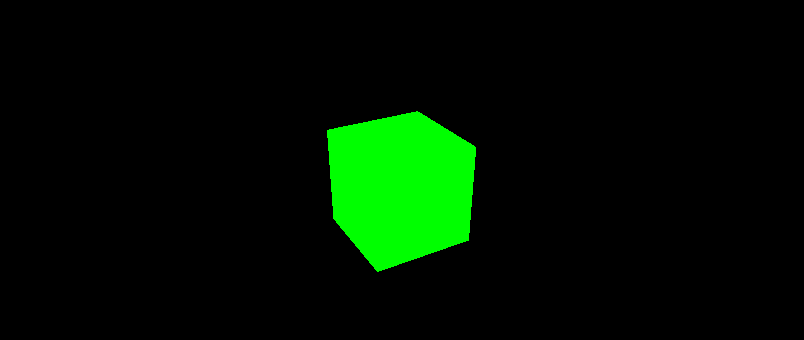
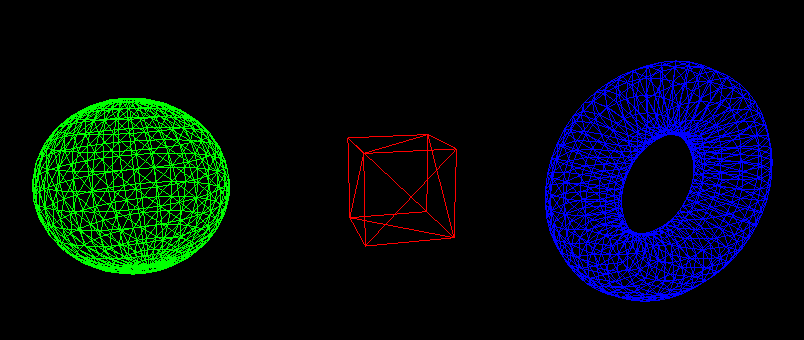
Before and after one commit to FabriBorgobello/threejs-test, a plain HTML site: page index.html in a window 1280 px wide. Shown: the part 214-554 px from the top of the page, without its empty margins (241-1045 px from the left). Drawn offline with nearby package versions, Linux system fonts and the light colour scheme; animation ran at ten frames a second.

Commit message:
Add sample shapes

```diff
--- a/index.html
+++ b/index.html
@@ -36,7 +36,7 @@
         0.1,
         100,
       );
-      camera.position.z = 5;
+      camera.position.z = 6;
       scene.add(camera);
 
       // Renderer
@@ -48,17 +48,32 @@
       const controls = new OrbitControls(camera, renderer.domElement);
       controls.enableDamping = true;
 
-      // Object
-      const geometry = new THREE.BoxGeometry();
-      const material = new THREE.MeshBasicMaterial({ color: 0x00ff00 });
-      const cube = new THREE.Mesh(geometry, material);
-      scene.add(cube);
+      // Objects
+      const cube = new THREE.Mesh(
+        new THREE.BoxGeometry(),
+        new THREE.MeshBasicMaterial({ wireframe: true, color: 0xff0000 }),
+      );
+      const sphere = new THREE.Mesh(
+        new THREE.SphereGeometry(),
+        new THREE.MeshBasicMaterial({ wireframe: true, color: 0x00ff00 }),
+      );
+      sphere.position.x = -3;
+      const torus = new THREE.Mesh(
+        new THREE.TorusGeometry(),
+        new THREE.MeshBasicMaterial({ wireframe: true, color: 0x0000ff }),
+      );
+      torus.position.x = 3;
+      scene.add(cube, sphere, torus);
 
       // Animation
       const animate = () => {
         requestAnimationFrame(animate);
-        cube.rotation.x += 0.01;
-        cube.rotation.y += 0.01;
+        cube.rotation.x += 0.005;
+        cube.rotation.y += 0.005;
+        sphere.rotation.x += 0.005;
+        sphere.rotation.y += 0.005;
+        torus.rotation.x += 0.005;
+        torus.rotation.y += 0.005;
         renderer.render(scene, camera);
       };
 
```
